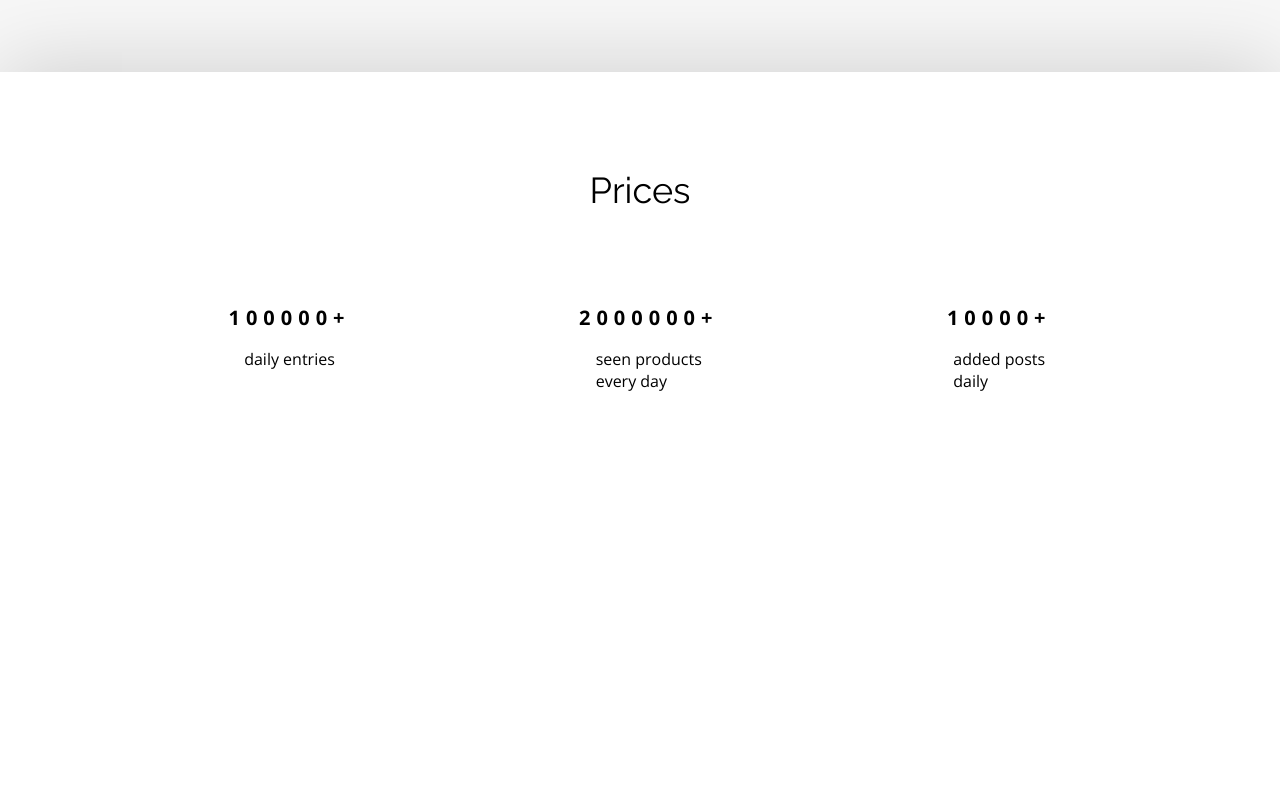
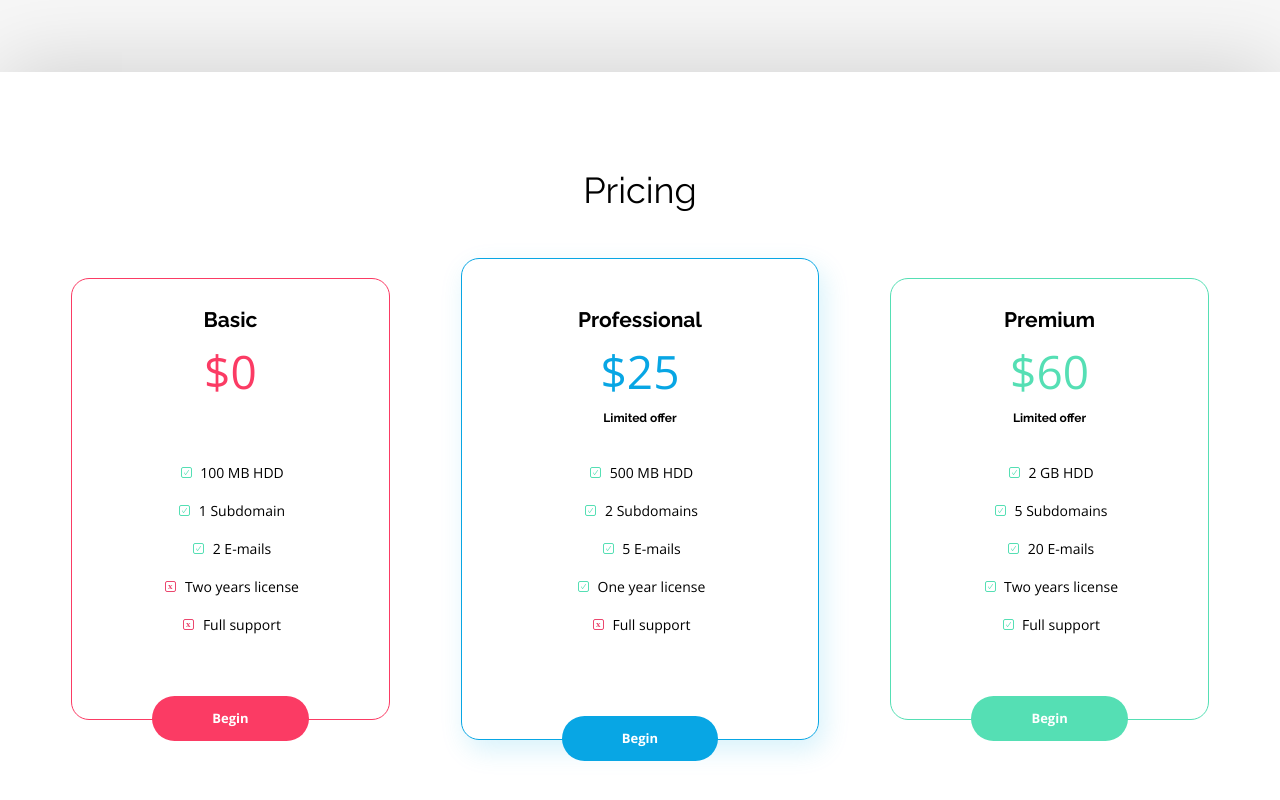
Before and after one commit to sapaqi/BestShop3, a plain HTML site: page index.html in a window 1280 px wide. Shown: the part 2866-3666 px from the top of the page. Before the commit the page ends 3418 px from the top, so only its background shows below. Drawn offline with nearby package versions, Linux system fonts and the light colour scheme.

Commit message:
Dodanie sekcji Pricing

```diff
--- a/css/style.css
+++ b/css/style.css
@@ -28,7 +28,9 @@ html {
 * {
     box-sizing: border-box;
 }
-
+.off {
+    visibility: hidden;
+}
 .container {
     margin: 0 auto;
     max-width: var(--containerWidth);
@@ -87,7 +89,7 @@ a {
     text-decoration: none;
 }
 
-h1, h2, h3 {
+h1, h2, h3, h4, h5 {
     font-family: "Raleway", sans-serif;
     color: var(--colorBlack);
 }
@@ -140,6 +142,26 @@ p {
     box-shadow: 5px 10px 14px var(--colorTouch1Shadow);
     cursor: pointer;
 }
+.buttonSecondary {
+    font-size: 1.3rem;
+    line-height: 1.3rem;
+    font-weight: 700;
+    color: var(--colorWhite);
+    padding: 1.6rem 6rem;
+    background: var(--colorTouch1) 0 0 no-repeat padding-box;
+    border-radius: 25px;
+    opacity: 1;
+}
+.buttonSecondary--2 {
+    background: var(--colorPrimary) 0 0 no-repeat padding-box;
+}
+.buttonSecondary--3 {
+    background: var(--colorTouch2) 0 0 no-repeat padding-box;
+}
+.buttonSecondary:hover {
+    background-color: var(--colorBlack);
+    cursor: pointer;
+}
 .heroPic {
     position:absolute;
     bottom: 0;
@@ -158,7 +180,7 @@ p {
     box-shadow: 0 -5px 80px #00000029;
     opacity: 1;
 }
-.statistics .container, .prices .container {
+.statistics .container {
      justify-content: space-evenly;
      align-items: flex-start;
      width: 100%;
@@ -207,10 +229,69 @@ p {
     background: url("../assets/Catalog.svg") no-repeat center left;
 }
 
+.prices .container {
+    justify-content: space-evenly;
+    align-items: center;
+    width: 100%;
+    padding: 5rem 0 0 0;
+}
 .pricesBox {
+    position: relative;
     display: flex;
     flex-direction: column;
     align-items: center;
+    border: 1px solid var(--colorTouch1);
+    border-radius: var(--borderRadiusBig);
+    padding: 3rem 8rem;
+}
+.pricesBox--big {
+    border: 1px solid var(--colorPrimary);
+    box-shadow: 5px 10px 27px var(--colorPrimaryShadow);
+    padding: 5rem 10rem;
+}
+.pricesBox--3 {
+    border: 1px solid var(--colorTouch2);
+}
+.pricesBox__Price {
+    font-size: 4.6rem;
+    font-weight: 300;
+    color: var(--colorTouch1);
+    padding: 3rem 0;
+}
+.pricesBox__Price--2 {
+    color: var(--colorPrimary);
+}
+.pricesBox__Price--3 {
+    color: var(--colorTouch2);
+}
+.pricesBox ul {
+    margin-top: 3rem;
+}
+.featureV {
+    font-size: 1.4rem;
+    padding: 1rem 0;
+    line-height: 1.8rem;
+    text-align: center;
+}
+.featureV::before {
+    content: "";
+    display: inline-block;
+    background: url("../assets/Ckechmark-1.svg") no-repeat center;
+    width: 1.8rem;
+    height: 1.8rem;
+    vertical-align: top;
+    margin-right: 0.5rem;
+}
+.featureV--not::before {
+    background: url("../assets/Close.svg") no-repeat center;
+}
+.pricesBox .buttonSecondary {
+    position: relative;
+    bottom: -5.25rem;
+}
+.pricesBox .buttonSecondary--2 {
+    position: relative;
+    bottom: -7.25rem;
 }
 
 .benefits {
--- a/index.html
+++ b/index.html
@@ -108,23 +108,47 @@
     </section>
 
     <section class="prices">
-        <h2>Prices</h2>
+        <h2>Pricing</h2>
         <div class="container">
 
             <div class="pricesBox">
-                <div class="iconStat"></div>
-                <h4>100000+</h4>
-                <p class="iconText">daily entries</p>
+                <h3>Basic</h3>
+                <p class="pricesBox__Price">$0</p>
+                <h5 class="off">Limited offer</h5>
+                <ul>
+                    <li class="featureV">100 MB HDD</li>
+                    <li class="featureV">1 Subdomain</li>
+                    <li class="featureV">2 E-mails</li>
+                    <li class="featureV featureV--not">Two years license</li>
+                    <li class="featureV featureV--not">Full support</li>
+                </ul>
+                <a href="" class="buttonSecondary">Begin</a>
             </div>
-            <div class="pricesBox">
-                <div class="iconStat iconStat__2"></div>
-                <h4>2000000+</h4>
-                <p class="iconText">seen products<br/>every day</p>
+            <div class="pricesBox pricesBox--big">
+                <h3>Professional</h3>
+                <p class="pricesBox__Price pricesBox__Price--2">$25</p>
+                <h5>Limited offer</h5>
+                <ul>
+                    <li class="featureV">500 MB HDD</li>
+                    <li class="featureV">2 Subdomains</li>
+                    <li class="featureV">5 E-mails</li>
+                    <li class="featureV">One year license</li>
+                    <li class="featureV featureV--not">Full support</li>
+                </ul>
+                <a href="" class="buttonSecondary buttonSecondary--2">Begin</a>
             </div>
-            <div class="pricesBox">
-                <div class="iconStat iconStat__3"></div>
-                <h4>10000+</h4>
-                <p class="iconText">added posts<br/>daily</p>
+            <div class="pricesBox pricesBox--3">
+                <h3>Premium</h3>
+                <p class="pricesBox__Price pricesBox__Price--3">$60</p>
+                <h5>Limited offer</h5>
+                <ul>
+                    <li class="featureV">2 GB HDD</li>
+                    <li class="featureV">5 Subdomains</li>
+                    <li class="featureV">20 E-mails</li>
+                    <li class="featureV">Two years license</li>
+                    <li class="featureV">Full support</li>
+                </ul>
+                <a href="" class="buttonSecondary buttonSecondary--3">Begin</a>
             </div>
         </div>
     </section>
```
